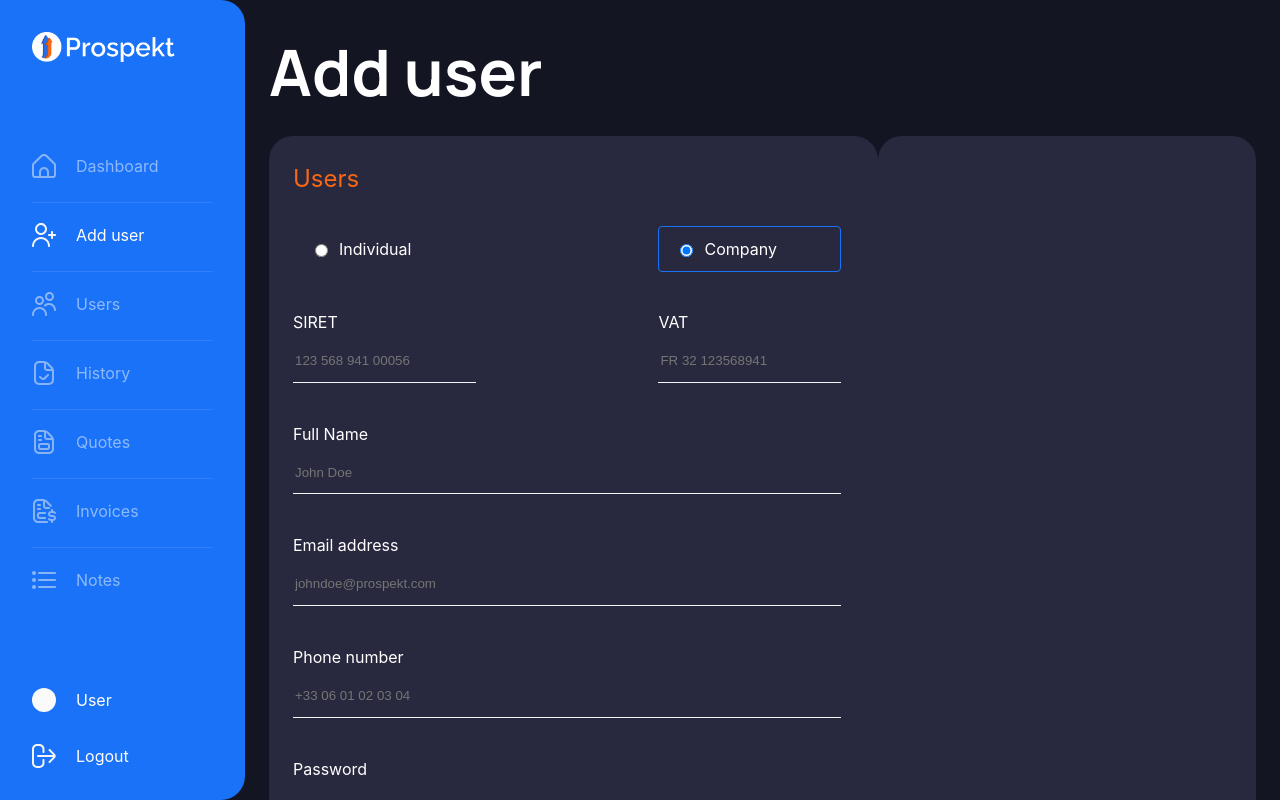
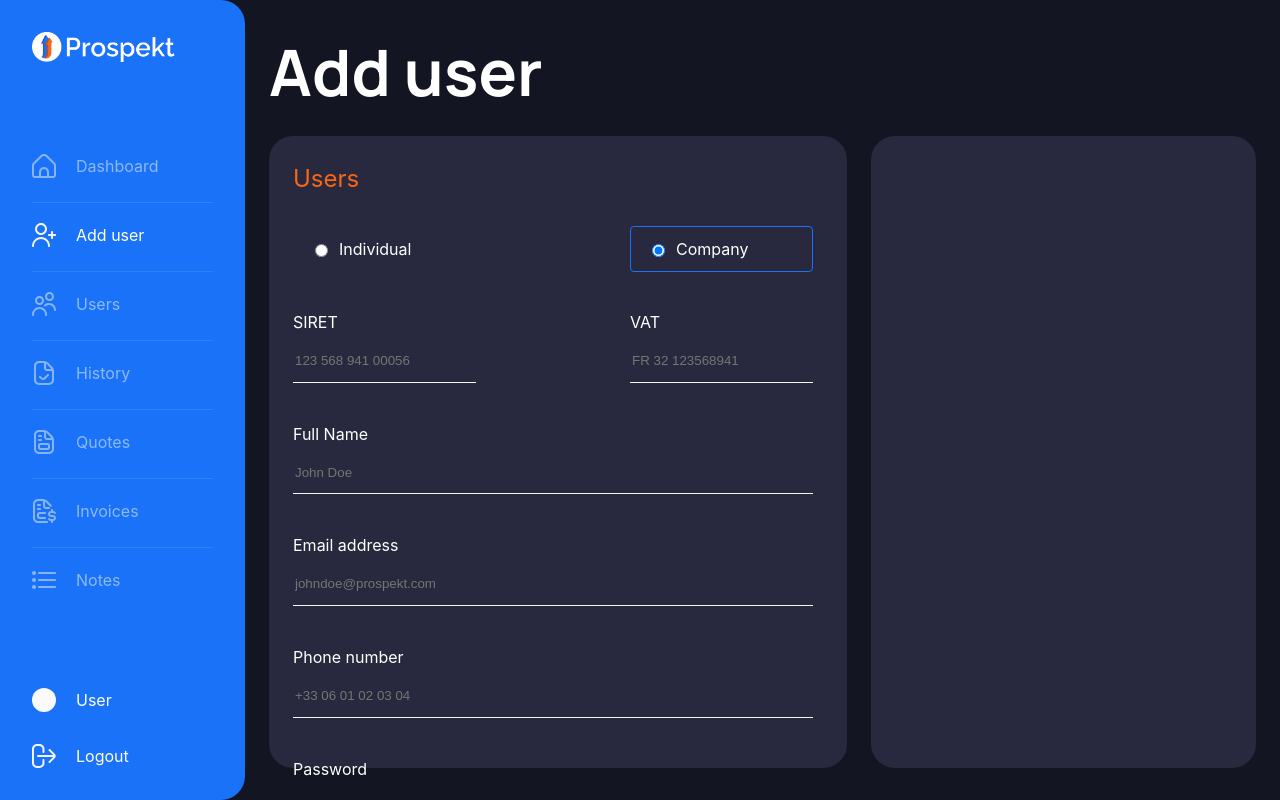
Before and after one commit to needforschool/prospekt-client, a Next.js app: page /add-user in a window 1280 px wide. Built offline with nearby package versions, Linux system fonts and the light colour scheme.

Commit message:
💄 update adduser style

```diff
--- a/src/screens/AddUser/index.tsx
+++ b/src/screens/AddUser/index.tsx
@@ -126,18 +126,18 @@ const Title = styled.h1`
 
 const CardsContainer = styled.div`
   padding-top: 24px;
-  height: 100%;
+  height: calc(100vh - 144px);
   width: 100%;
   max-width: 1376px;
   margin: auto;
   display: flex;
   flex-direction: row;
-  justify-content: space-between;
+  gap: 24px;
 `;
 
 const AddUserContainer = styled.div`
-  width: 836px;
-  height: 820px;
+  width: 60%;
+  height: 100%;
   border-radius: 24px;
   background-color: ${({ theme }) => theme.colors.bg2};
 `;
@@ -257,8 +257,8 @@ const Submit = styled(Button)`
 `;
 
 const HistoryContainer = styled.div`
-  width: 518px;
-  height: 820px;
+  width: 40%;
+  height: 100%;
   border-radius: 24px;
   background-color: ${({ theme }) => theme.colors.bg2};
 `;
```
